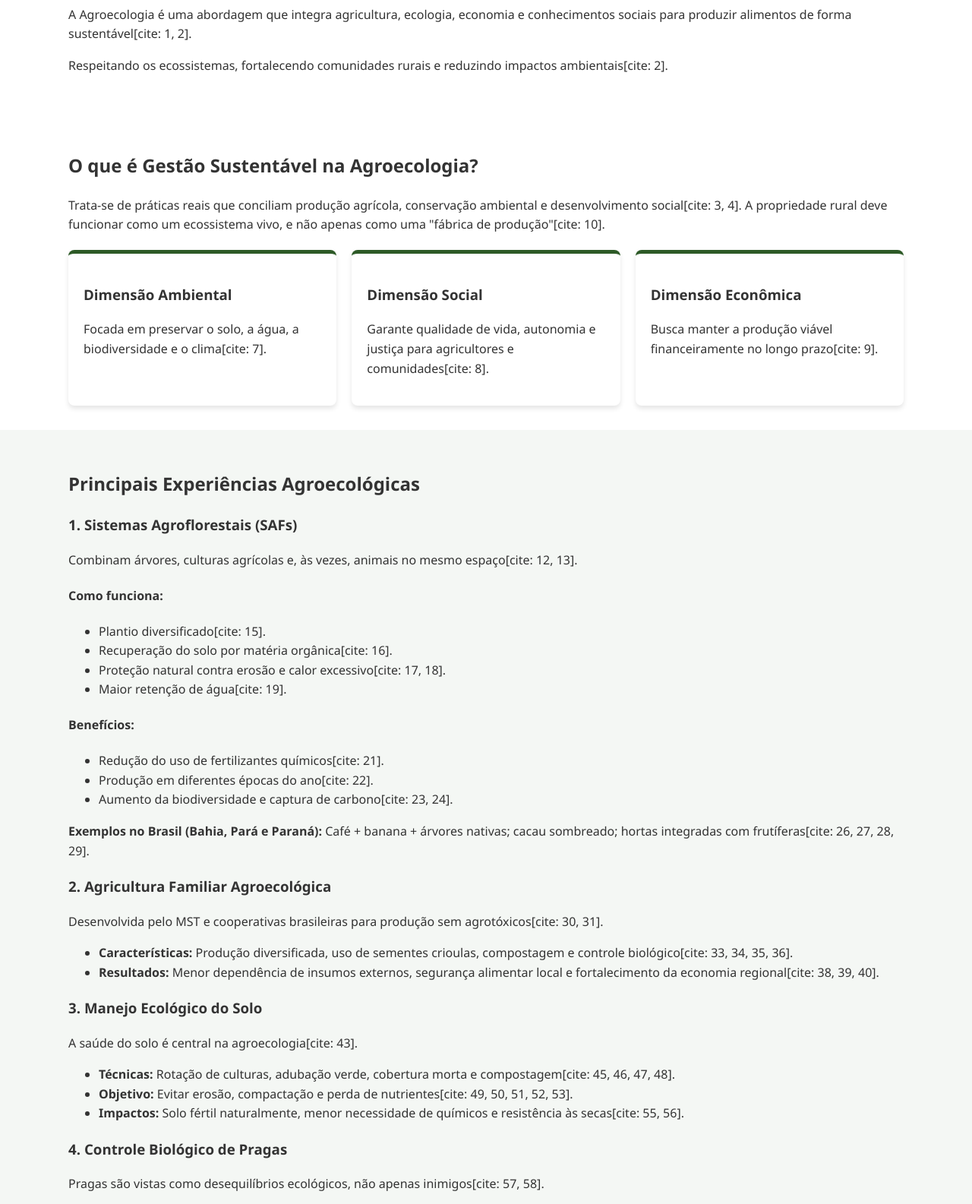
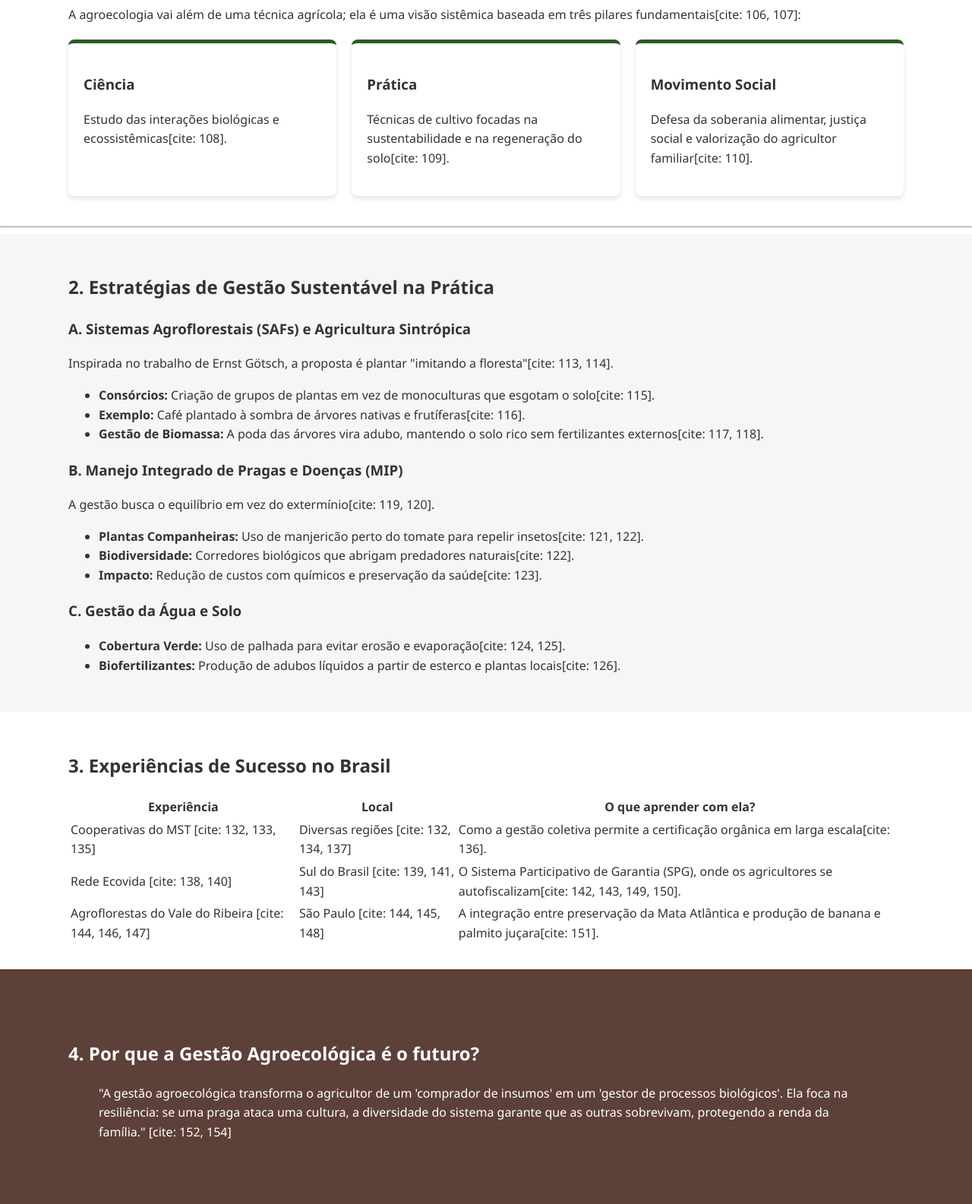
Before and after one commit to isabella679/Agrinho-2026, a plain HTML site: page index.html in a window 1280 px wide. Shown: the part 193-1778 px from the top of the page at 76% size. Drawn offline with Linux system fonts and the light colour scheme.

Commit message:
Update index.html

```diff
--- a/index.html
+++ b/index.html
@@ -3,190 +3,121 @@
 <head>
     <meta charset="UTF-8">
     <meta name="viewport" content="width=device-width, initial-scale=1.0">
-    <title>Experiências da Agroecologia para uma Gestão Sustentável</title>
+    <title>Gestão Agroecológica: Do Tripé à Prática</title>
     <link rel="stylesheet" href="style.css">
 </head>
 <body>
     <header>
         <nav>
-            <div class="logo">AgroGestão</div>
+            <div class="logo">AgroGestão v2</div>
             <ul>
-                <li><a href="#introducao">Introdução</a></li>
-                <li><a href="#gestao">Gestão</a></li>
-                <li><a href="#experiencias">Experiências</a></li>
-                <li><a href="#sustentabilidade">Sustentabilidade</a></li>
-                <li><a href="#desafios">Desafios</a></li>
-                <li><a href="#conclusao">Conclusão</a></li>
+                <li><a href="#tripe">O Tripé</a></li>
+                <li><a href="#estrategias">Estratégias</a></li>
+                <li><a href="#sucesso">Casos de Sucesso</a></li>
+                <li><a href="#futuro">O Futuro</a></li>
             </ul>
         </nav>
     </header>
 
     <main>
-        <section id="introducao" class="hero">
-            <div class="container">
-                <h1>Experiências da Agroecologia para uma Gestão Sustentável</h1>
-                <p>A Agroecologia é uma abordagem que integra agricultura, ecologia, economia e conhecimentos sociais para produzir alimentos de forma sustentável[cite: 1, 2].</p>
-                <p>Respeitando os ecossistemas, fortalecendo comunidades rurais e reduzindo impactos ambientais[cite: 2].</p>
-            </div>
-        </section>
-
-        <section id="gestao" class="container">
-            <h2>O que é Gestão Sustentável na Agroecologia?</h2>
-            <p>Trata-se de práticas reais que conciliam produção agrícola, conservação ambiental e desenvolvimento social[cite: 3, 4]. A propriedade rural deve funcionar como um ecossistema vivo, e não apenas como uma "fábrica de produção"[cite: 10].</p>
-
+        <section id="tripe" class="container">
+            <h2>1. O Tripé da Agroecologia</h2>
+            <p>A agroecologia vai além de uma técnica agrícola; ela é uma visão sistêmica baseada em três pilares fundamentais[cite: 106, 107]:</p>
             <div class="grid">
                 <div class="card">
-                    <h3>Dimensão Ambiental</h3>
-                    <p>Focada em preservar o solo, a água, a biodiversidade e o clima[cite: 7].</p>
+                    <h3>Ciência</h3>
+                    <p>Estudo das interações biológicas e ecossistêmicas[cite: 108].</p>
                 </div>
                 <div class="card">
-                    <h3>Dimensão Social</h3>
-                    <p>Garante qualidade de vida, autonomia e justiça para agricultores e comunidades[cite: 8].</p>
+                    <h3>Prática</h3>
+                    <p>Técnicas de cultivo focadas na sustentabilidade e na regeneração do solo[cite: 109].</p>
                 </div>
                 <div class="card">
-                    <h3>Dimensão Econômica</h3>
-                    <p>Busca manter a produção viável financeiramente no longo prazo[cite: 9].</p>
+                    <h3>Movimento Social</h3>
+                    <p>Defesa da soberania alimentar, justiça social e valorização do agricultor familiar[cite: 110].</p>
                 </div>
             </div>
         </section>
 
-        <section id="experiencias" class="bg-light">
+        <hr>
+
+        <section id="estrategias" class="bg-light">
             <div class="container">
-                <h2>Principais Experiências Agroecológicas</h2>
+                <h2>2. Estratégias de Gestão Sustentável na Prática</h2>
 
                 <article class="exp-box">
-                    <h3>1. Sistemas Agroflorestais (SAFs)</h3>
-                    <p>Combinam árvores, culturas agrícolas e, às vezes, animais no mesmo espaço[cite: 12, 13].</p>
-                    <div class="sub-grid">
-                        <div>
-                            <h4>Como funciona:</h4>
-                            <ul>
-                                <li>Plantio diversificado[cite: 15].</li>
-                                <li>Recuperação do solo por matéria orgânica[cite: 16].</li>
-                                <li>Proteção natural contra erosão e calor excessivo[cite: 17, 18].</li>
-                                <li>Maior retenção de água[cite: 19].</li>
-                            </ul>
-                        </div>
-                        <div>
-                            <h4>Benefícios:</h4>
-                            <ul>
-                                <li>Redução do uso de fertilizantes químicos[cite: 21].</li>
-                                <li>Produção em diferentes épocas do ano[cite: 22].</li>
-                                <li>Aumento da biodiversidade e captura de carbono[cite: 23, 24].</li>
-                            </ul>
-                        </div>
-                    </div>
-                    <p><strong>Exemplos no Brasil (Bahia, Pará e Paraná):</strong> Café + banana + árvores nativas; cacau sombreado; hortas integradas com frutíferas[cite: 26, 27, 28, 29].</p>
-                </article>
-
-                <article class="exp-box">
-                    <h3>2. Agricultura Familiar Agroecológica</h3>
-                    <p>Desenvolvida pelo MST e cooperativas brasileiras para produção sem agrotóxicos[cite: 30, 31].</p>
+                    <h3>A. Sistemas Agroflorestais (SAFs) e Agricultura Sintrópica</h3>
+                    <p>Inspirada no trabalho de Ernst Götsch, a proposta é plantar "imitando a floresta"[cite: 113, 114].</p>
                     <ul>
-                        <li><strong>Características:</strong> Produção diversificada, uso de sementes crioulas, compostagem e controle biológico[cite: 33, 34, 35, 36].</li>
-                        <li><strong>Resultados:</strong> Menor dependência de insumos externos, segurança alimentar local e fortalecimento da economia regional[cite: 38, 39, 40].</li>
+                        <li><strong>Consórcios:</strong> Criação de grupos de plantas em vez de monoculturas que esgotam o solo[cite: 115].</li>
+                        <li><strong>Exemplo:</strong> Café plantado à sombra de árvores nativas e frutíferas[cite: 116].</li>
+                        <li><strong>Gestão de Biomassa:</strong> A poda das árvores vira adubo, mantendo o solo rico sem fertilizantes externos[cite: 117, 118].</li>
                     </ul>
                 </article>
 
                 <article class="exp-box">
-                    <h3>3. Manejo Ecológico do Solo</h3>
-                    <p>A saúde do solo é central na agroecologia[cite: 43].</p>
+                    <h3>B. Manejo Integrado de Pragas e Doenças (MIP)</h3>
+                    <p>A gestão busca o equilíbrio em vez do extermínio[cite: 119, 120].</p>
                     <ul>
-                        <li><strong>Técnicas:</strong> Rotação de culturas, adubação verde, cobertura morta e compostagem[cite: 45, 46, 47, 48].</li>
-                        <li><strong>Objetivo:</strong> Evitar erosão, compactação e perda de nutrientes[cite: 49, 50, 51, 52, 53].</li>
-                        <li><strong>Impactos:</strong> Solo fértil naturalmente, menor necessidade de químicos e resistência às secas[cite: 55, 56].</li>
+                        <li><strong>Plantas Companheiras:</strong> Uso de manjericão perto do tomate para repelir insetos[cite: 121, 122].</li>
+                        <li><strong>Biodiversidade:</strong> Corredores biológicos que abrigam predadores naturais[cite: 122].</li>
+                        <li><strong>Impacto:</strong> Redução de custos com químicos e preservação da saúde[cite: 123].</li>
                     </ul>
                 </article>
 
                 <article class="exp-box">
-                    <h3>4. Controle Biológico de Pragas</h3>
-                    <p>Pragas são vistas como desequilíbrios ecológicos, não apenas inimigos[cite: 57, 58].</p>
+                    <h3>C. Gestão da Água e Solo</h3>
                     <ul>
-                        <li><strong>Estratégias:</strong> Inimigos naturais, plantas repelentes, diversificação de cultivos, biofertilizantes e defensivos naturais[cite: 60, 61, 62, 63].</li>
-                        <li><strong>Resultado:</strong> Redução drástica de agrotóxicos e menor contaminação ambiental[cite: 65, 66].</li>
-                    </ul>
-                </article>
-
-                <article class="exp-box">
-                    <h3>5. Gestão Participativa e Comunitária</h3>
-                    <p>Envolve a organização social para maior autonomia[cite: 68].</p>
-                    <ul>
-                        <li><strong>Práticas:</strong> Cooperativas, feiras locais, certificação participativa e bancos de sementes[cite: 70, 71, 72, 73].</li>
-                        <li><strong>Benefícios:</strong> Compartilhamento de conhecimentos e fortalecimento da economia solidária[cite: 75, 76, 77].</li>
+                        <li><strong>Cobertura Verde:</strong> Uso de palhada para evitar erosão e evaporação[cite: 124, 125].</li>
+                        <li><strong>Biofertilizantes:</strong> Produção de adubos líquidos a partir de esterco e plantas locais[cite: 126].</li>
                     </ul>
                 </article>
             </div>
         </section>
 
-        <section id="sustentabilidade" class="container">
-            <h2>Relação com a Sustentabilidade</h2>
+        <section id="sucesso" class="container">
+            <h2>3. Experiências de Sucesso no Brasil</h2>
             <table>
                 <thead>
                     <tr>
-                        <th>Dimensão</th>
-                        <th>Contribuição</th>
+                        <th>Experiência</th>
+                        <th>Local</th>
+                        <th>O que aprender com ela?</th>
                     </tr>
                 </thead>
                 <tbody>
                     <tr>
-                        <td>Ambiental</td>
-                        <td>Conservação da biodiversidade e redução da poluição.</td>
+                        <td>Cooperativas do MST [cite: 132, 133, 135]</td>
+                        <td>Diversas regiões [cite: 132, 134, 137]</td>
+                        <td>Como a gestão coletiva permite a certificação orgânica em larga escala[cite: 136].</td>
                     </tr>
                     <tr>
-                        <td>Econômica</td>
-                        <td>Redução de custos com insumos e fortalecimento da agricultura familiar.</td>
+                        <td>Rede Ecovida [cite: 138, 140]</td>
+                        <td>Sul do Brasil [cite: 139, 141, 143]</td>
+                        <td>O Sistema Participativo de Garantia (SPG), onde os agricultores se autofiscalizam[cite: 142, 143, 149, 150].</td>
                     </tr>
                     <tr>
-                        <td>Social</td>
-                        <td>Maior resiliência às mudanças climáticas e produção de alimentos saudáveis.</td>
+                        <td>Agroflorestas do Vale do Ribeira [cite: 144, 146, 147]</td>
+                        <td>São Paulo [cite: 144, 145, 148]</td>
+                        <td>A integração entre preservação da Mata Atlântica e produção de banana e palmito juçara[cite: 151].</td>
                     </tr>
                 </tbody>
             </table>
         </section>
 
-        <section id="desafios" class="bg-light">
+        <section id="futuro" class="bg-dark">
             <div class="container">
-                <h2>Desafios e Reconhecimento Internacional</h2>
-                <div class="sub-grid">
-                    <div>
-                        <h3>Dificuldades Atuais</h3>
-                        <ul>
-                            <li>Acesso limitado a crédito[cite: 85].</li>
-                            <li>Pressão do agronegócio convencional[cite: 86].</li>
-                            <li>Dificuldade de comercialização e falta de assistência técnica[cite: 87, 88].</li>
-                            <li>Políticas públicas insuficientes e tempo de transição do solo[cite: 89, 90].</li>
-                        </ul>
-                    </div>
-                    <div>
-                        <h3>Referenciais Mundiais</h3>
-                        <ul>
-                            <li><strong>Cuba:</strong> Agricultura urbana após crise econômica[cite: 93].</li>
-                            <li><strong>México:</strong> Preservação de sistemas tradicionais[cite: 94].</li>
-                            <li><strong>Brasil:</strong> Referência em agricultura familiar agroecológica[cite: 95].</li>
-                            <li><strong>ONU/FAO:</strong> Incentiva a agroecologia como estratégia global[cite: 96, 97].</li>
-                        </ul>
-                    </div>
-                </div>
-            </div>
-        </section>
-
-        <section id="conclusao" class="bg-dark">
-            <div class="container">
-                <h2>Conclusão</h2>
-                <p>A agroecologia demonstra ser possível produzir alimentos preservando recursos e fortalecendo comunidades[cite: 99, 100]. Ela representa uma mudança de visão baseada em:</p>
-                <ul>
-                    <li>Diversidade em vez de monocultura[cite: 102].</li>
-                    <li>Cooperação em vez de dependência[cite: 103].</li>
-                    <li>Equilíbrio ecológico em vez de exploração intensiva[cite: 103].</li>
-                </ul>
-                <p>É uma das principais alternativas para uma gestão sustentável no campo no século XXI[cite: 104].</p>
+                <h2>4. Por que a Gestão Agroecológica é o futuro?</h2>
+                <blockquote>
+                    <p>"A gestão agroecológica transforma o agricultor de um 'comprador de insumos' em um 'gestor de processos biológicos'. Ela foca na resiliência: se uma praga ataca uma cultura, a diversidade do sistema garante que as outras sobrevivam, protegendo a renda da família." [cite: 152, 154]</p>
+                </blockquote>
             </div>
         </section>
     </main>
 
     <footer>
         <div class="container">
-            <p>&copy; 2026 AgroGestão Sustentável. Conteúdo extraído do documento "Documento sem título.pdf".</p>
+            <p>&copy; 2026 Portal Agroecologia. Informações baseadas em documentos técnicos sobre gestão sustentável.</p>
         </div>
     </footer>
 
```
